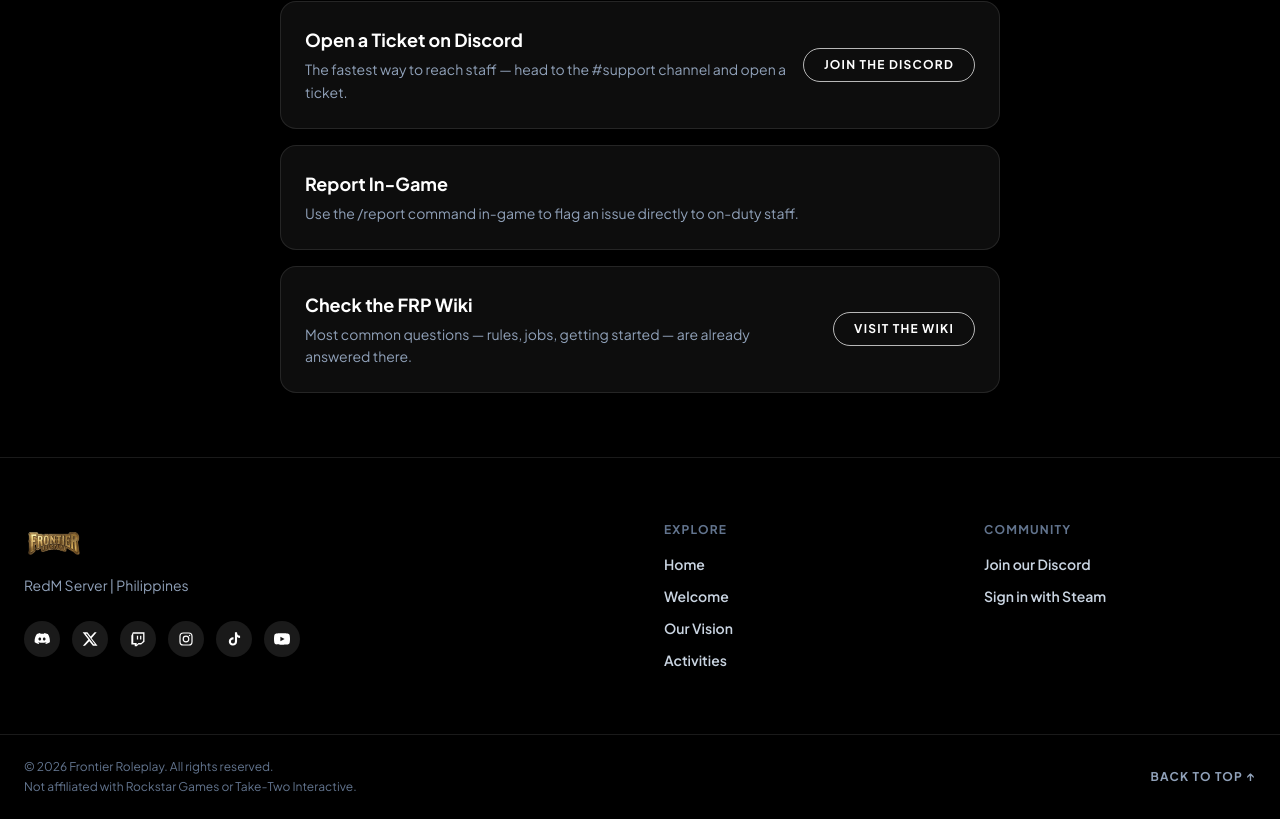
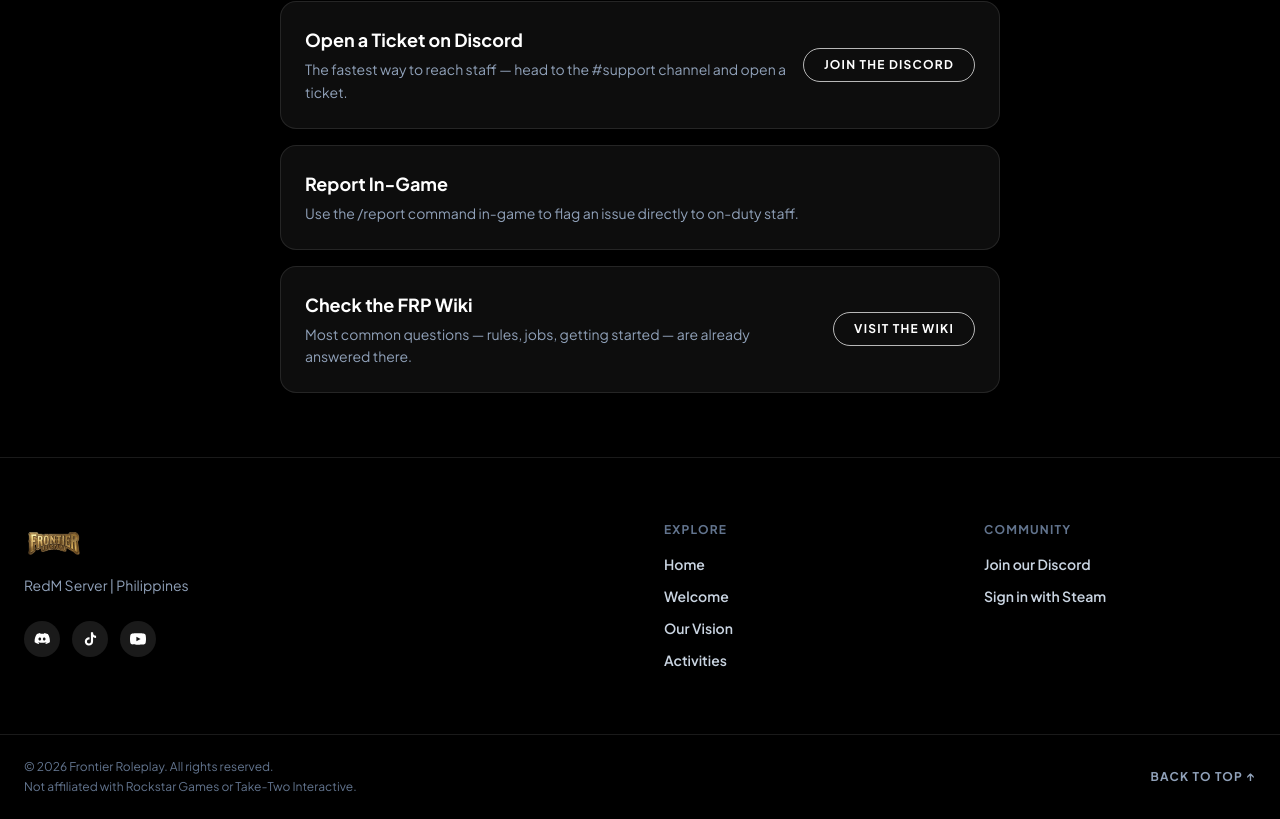
Before and after one commit to SherwinX1/FrontierRoleplayWebsite, a React (Vite) app: page /support in a window 1280 px wide. Shown: the part 456-1275 px from the top of the page. Built offline with nearby package versions, Linux system fonts and the light colour scheme; no server answers.

Commit message:
update again icons socials

```diff
--- a/src/data/socialLinks.js
+++ b/src/data/socialLinks.js
@@ -1,13 +1,10 @@
-import { YoutubeIcon, DiscordIcon, TwitterIcon, TwitchIcon, InstagramIcon, TiktokIcon } from '../components/icons/SocialIcons'
+import { YoutubeIcon, DiscordIcon, TiktokIcon } from '../components/icons/SocialIcons'
 
 // TODO: swap in the real invite link.
 export const DISCORD_INVITE_URL = 'https://discord.gg/frontierrp'
 
 export const SOCIAL_LINKS = [
   { label: 'Discord', Icon: DiscordIcon, href: DISCORD_INVITE_URL },
-  { label: 'Twitter', Icon: TwitterIcon, href: '#' },
-  { label: 'Twitch', Icon: TwitchIcon, href: '#' },
-  { label: 'Instagram', Icon: InstagramIcon, href: '#' },
   { label: 'TikTok', Icon: TiktokIcon, href: '#' },
   { label: 'YouTube', Icon: YoutubeIcon, href: '#' },
 ]
```
Also changed, not shown: public/favicon.png.
